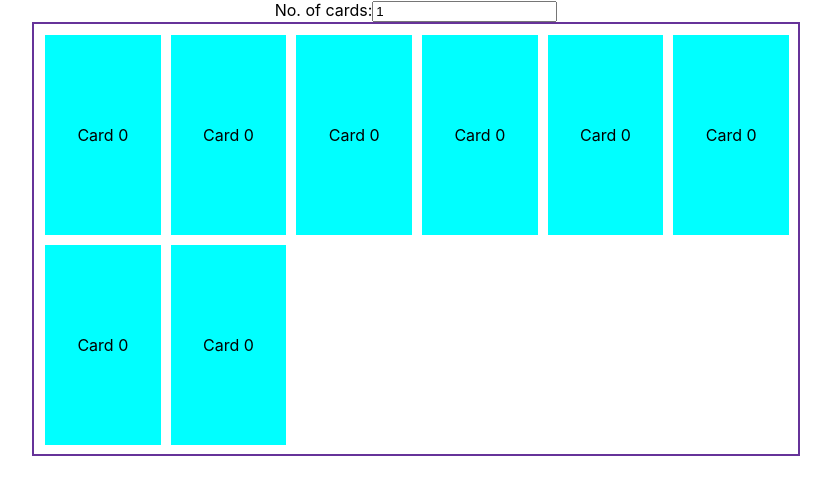
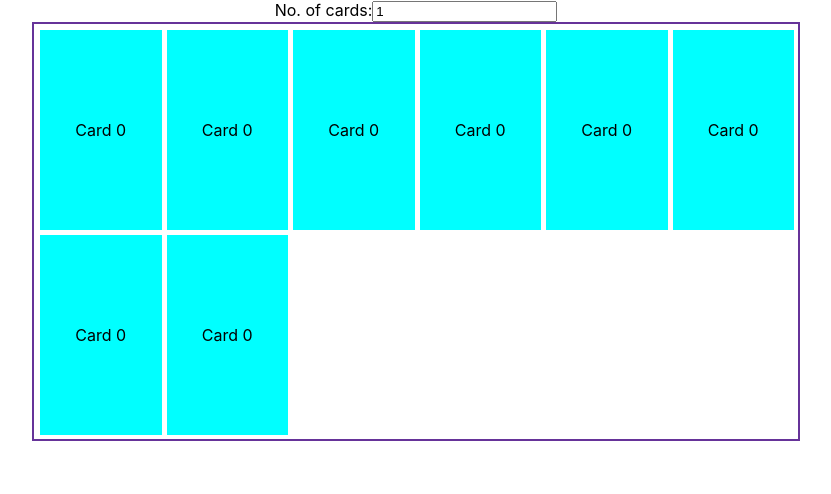
Before and after one commit to Bikash868/grid-app, a React (Create React App) app: page / in a window 1280 px wide. Shown: the top 494 px of the page, without its empty margins (224-1055 px from the left). Built offline with nearby package versions, Linux system fonts and the light colour scheme.

Commit message:
deployed

```diff
--- a/package.json
+++ b/package.json
@@ -1,17 +1,21 @@
 {
   "name": "grid-app",
+  "homepage": "https://Bikash868.github.io/grid-app",
   "version": "0.1.0",
   "private": true,
   "dependencies": {
     "@testing-library/jest-dom": "^5.16.5",
     "@testing-library/react": "^13.4.0",
     "@testing-library/user-event": "^13.5.0",
+    "gh-pages": "^4.0.0",
     "react": "^18.2.0",
     "react-dom": "^18.2.0",
     "react-scripts": "5.0.1",
     "web-vitals": "^2.1.4"
   },
   "scripts": {
+    "predeploy": "npm run build",
+    "deploy": "gh-pages -d build",
     "start": "react-scripts start",
     "build": "react-scripts build",
     "test": "react-scripts test",
--- a/src/Components/Card.js
+++ b/src/Components/Card.js
@@ -1,7 +1,6 @@
 import React from 'react'
 
 export const Card = ({total,curr}) => {
-    console.log(total,curr)
   return (
     <div className='Card'>Card {curr%total}</div>
   )
--- a/src/index.css
+++ b/src/index.css
@@ -26,7 +26,7 @@ code {
   width: 60vw;
   border: 2px solid rebeccapurple;
 
-  --gap: 10px;
+  --gap: 5px;
   --num-cols: 12;
   --num-rows: 8;
   --row-height: 200px;
@@ -66,9 +66,9 @@ and (max-device-width: 1024px) {
 }
 
 @media screen and (max-device-width: 550px)
-and (orientation: portrait) {
+{
   .Container {
-    --num-cols: 3;
+    --num-cols: 2;
     --num-rows: 2;
   }
 }
```
Also changed, not shown: 1 other file (tests, documents, lock files or other folders).
